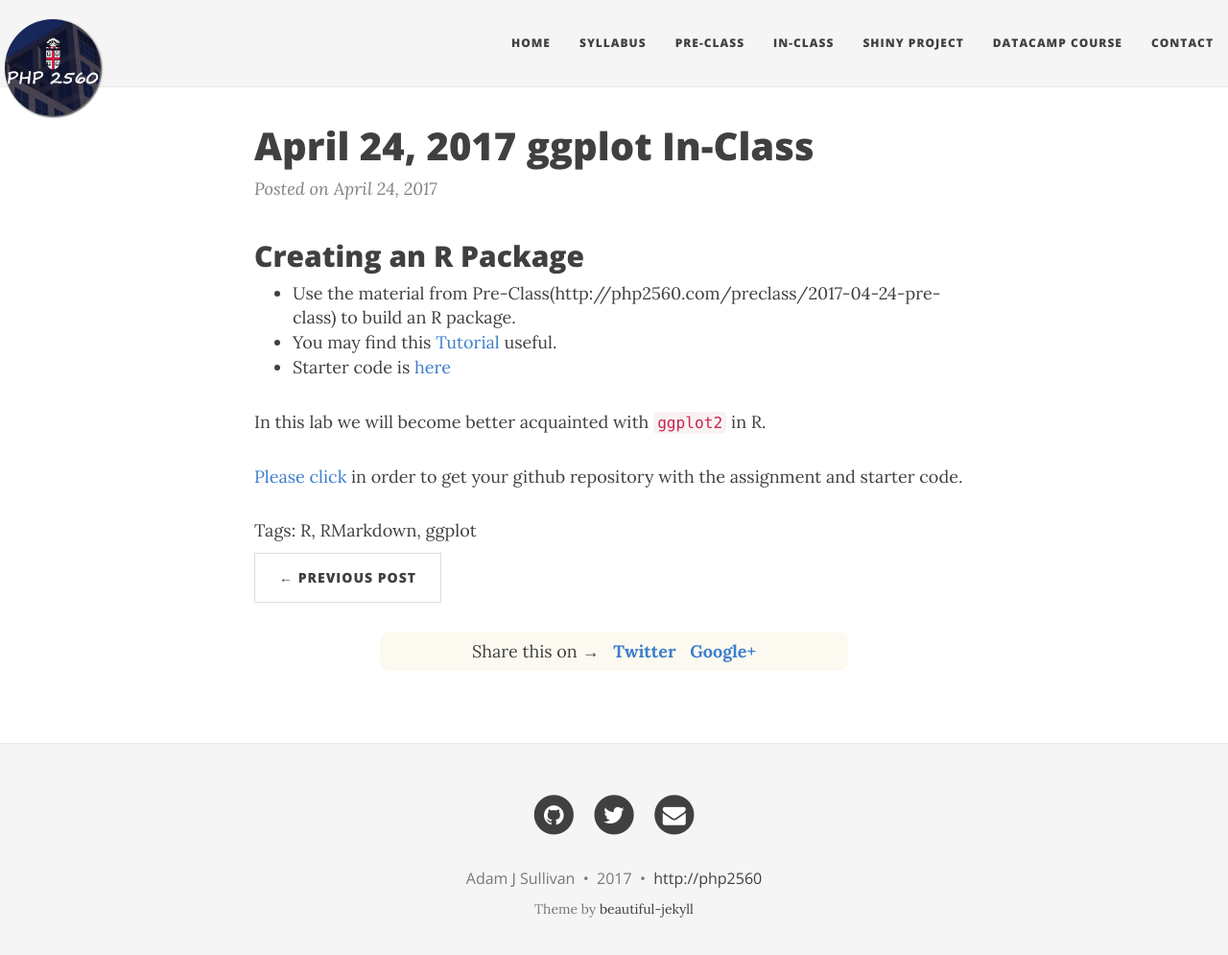
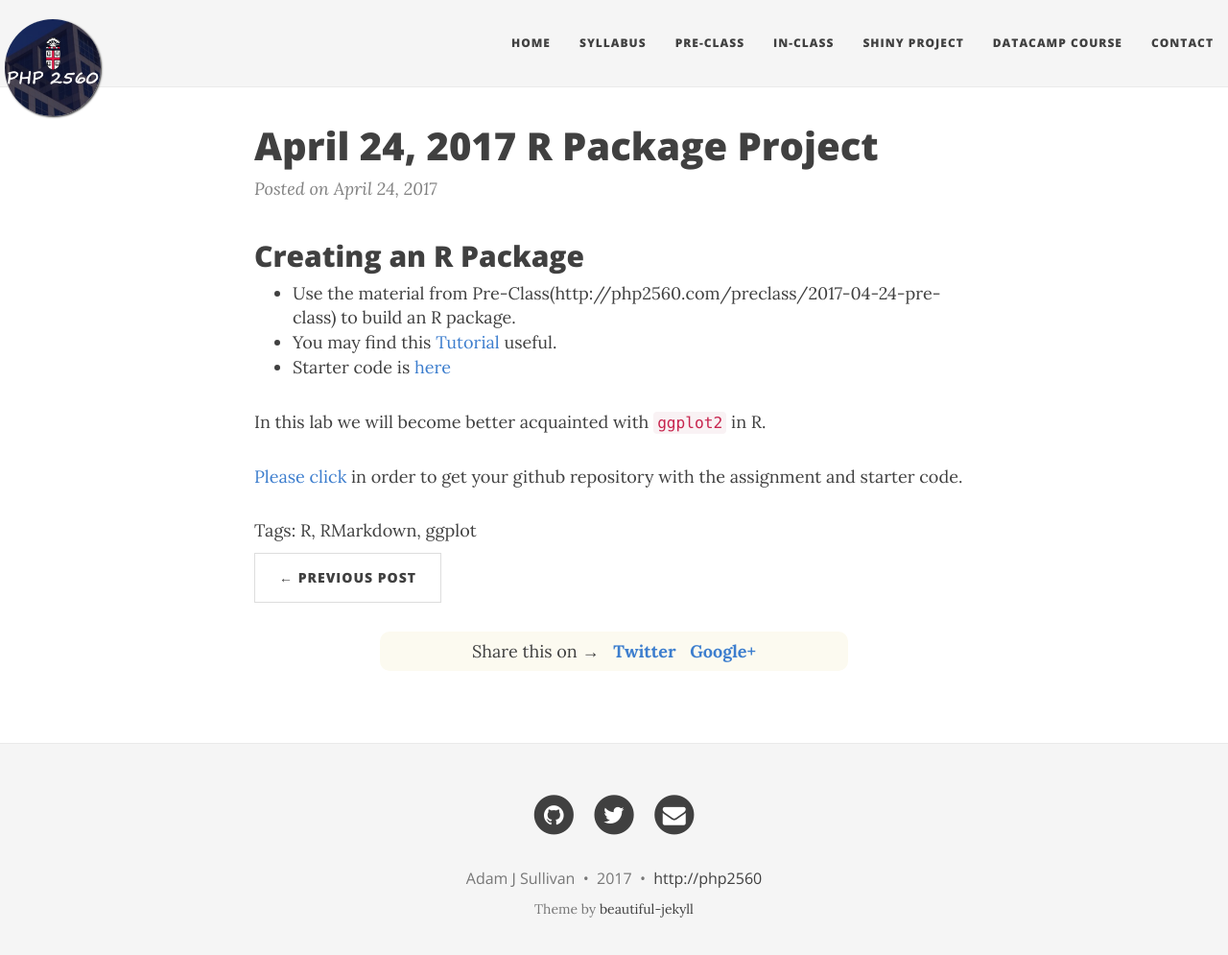
Before and after one commit to php2560/inclass, a Jekyll site: the page built from _posts/2017-04-24-in-class-lab.md, in a window 1280 px wide and 1008 px high. Shown: the top 995 px of the window at 96% size. Built offline with Jekyll 4.4.1, drawn with Linux system fonts in a browser that asks for light colours; nearby versions of some CDN libraries; comment, search, counter and statistics services are not loaded.

Commit message:
April 24 in class

```diff
--- a/_posts/2017-04-24-in-class-lab.md
+++ b/_posts/2017-04-24-in-class-lab.md
@@ -1,6 +1,6 @@
 ---
 layout: post
-title: "April 24, 2017 ggplot In-Class"
+title: "April 24, 2017 R Package Project"
 tags: [R, RMarkdown, ggplot]
 ---
 
```
Also changed, not shown: 1 other file.
